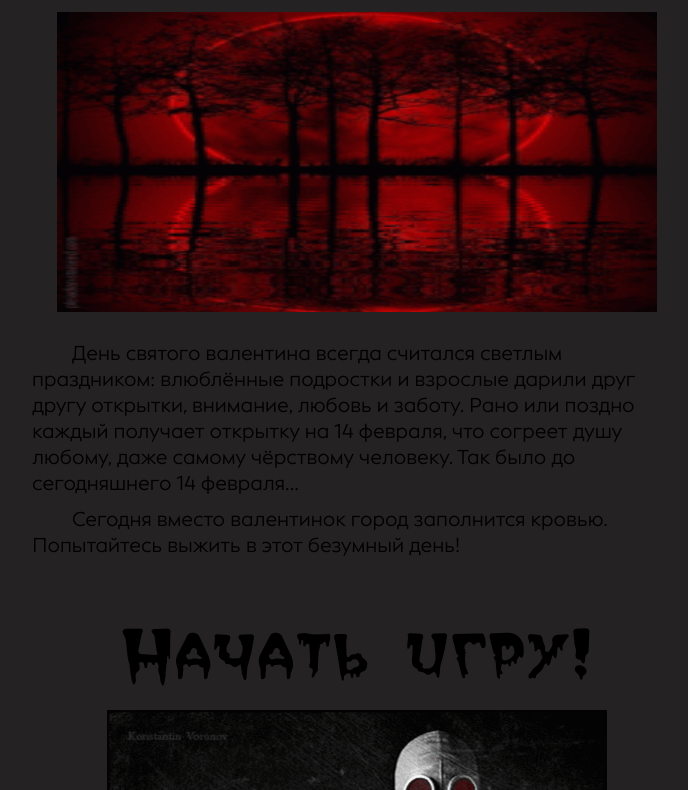
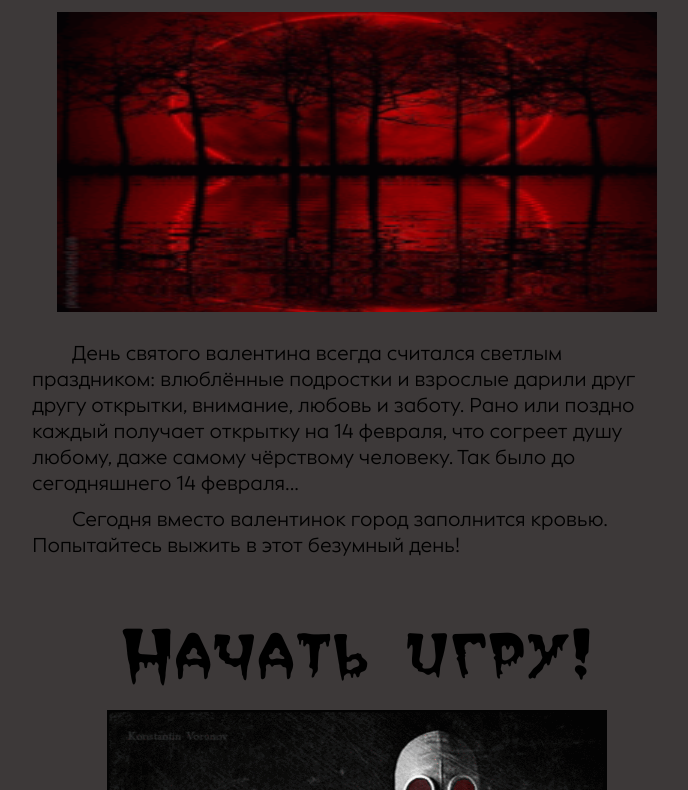
Before and after one commit to SkyDog19/BloodyValentineDay, a plain HTML site: page index.html in a window 1280 px wide. Shown: the part 83-873 px from the top of the page, without its empty margins (283-971 px from the left). Drawn offline with Linux system fonts and the light colour scheme.

Commit message:
Update style.css

```diff
--- a/css/style.css
+++ b/css/style.css
@@ -44,7 +44,7 @@
 .wreaper {
     overflow: hidden;
     min-height: 100%;
-    background-color: rgb(36, 34, 34);
+    background-color: rgb(61, 57, 57);
     text-align: center;
 }
 
```
